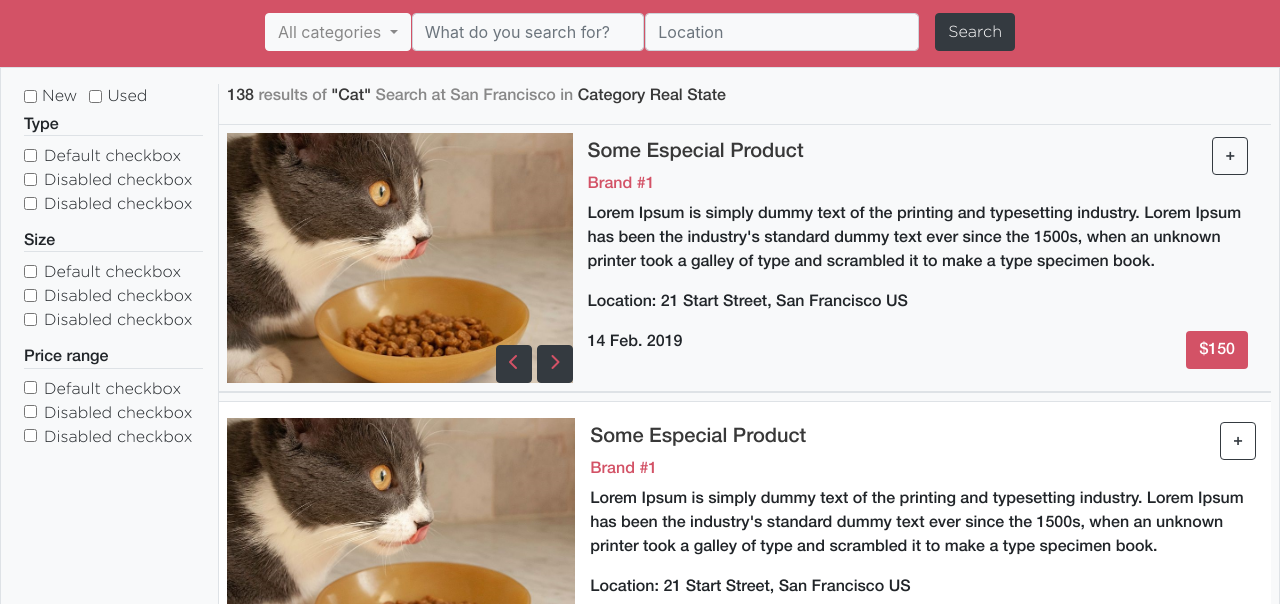
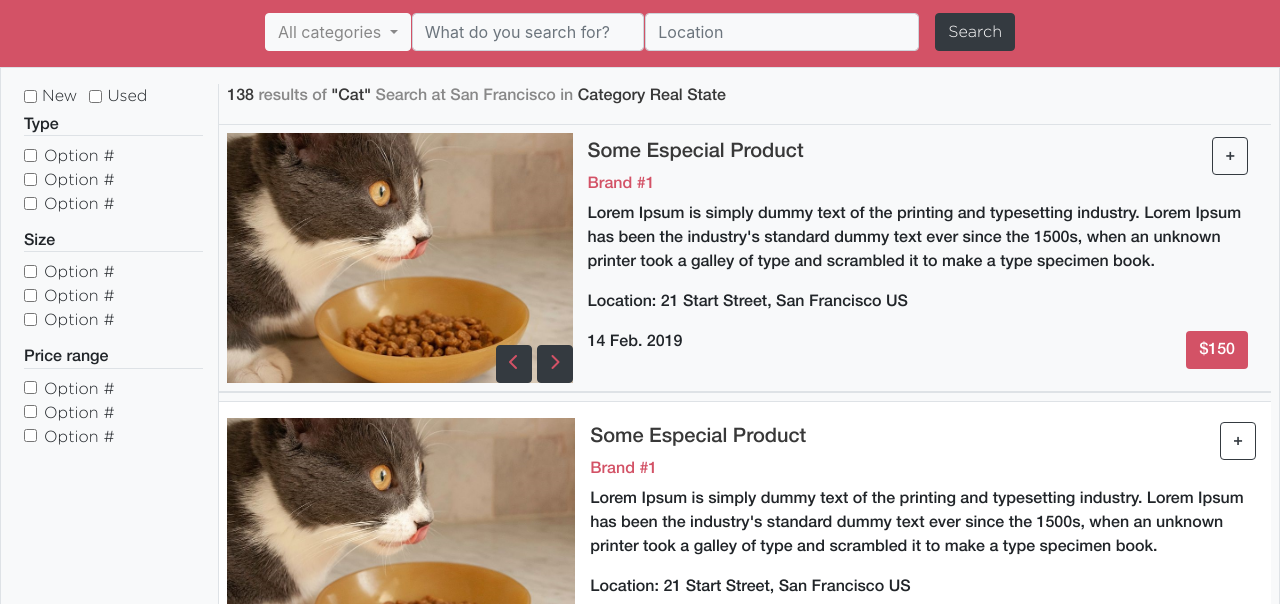
Before and after one commit to abdelp/html-capstone, a website: page search-results.html in a window 1280 px wide. Shown: the part 196-800 px from the top of the page. Drawn offline with nearby package versions, Linux system fonts and the light colour scheme.

Commit message:
Fix parameters resolution

```diff
--- a/search-results.html
+++ b/search-results.html
@@ -132,19 +132,19 @@
                     <div class="form-check">
                       <input class="form-check-input" type="checkbox" value="" id="defaultCheck1">
                       <label class="form-check-label" for="defaultCheck1">
-                        Default checkbox
+                        Option #
                       </label>
                     </div>
                     <div class="form-check">
                       <input class="form-check-input" type="checkbox" value="" id="defaultCheck2">
                       <label class="form-check-label" for="defaultCheck2">
-                        Disabled checkbox
+                        Option #
                       </label>
                     </div>
                     <div class="form-check">
                       <input class="form-check-input" type="checkbox" value="" id="defaultCheck2">
                       <label class="form-check-label" for="defaultCheck2">
-                        Disabled checkbox
+                        Option #
                       </label>
                     </div>
                   </div>
@@ -154,19 +154,19 @@
                     <div class="form-check">
                       <input class="form-check-input" type="checkbox" value="" id="defaultCheck1">
                       <label class="form-check-label" for="defaultCheck1">
-                        Default checkbox
+                        Option #
                       </label>
                     </div>
                     <div class="form-check">
                       <input class="form-check-input" type="checkbox" value="" id="defaultCheck2">
                       <label class="form-check-label" for="defaultCheck2">
-                        Disabled checkbox
+                        Option #
                       </label>
                     </div>
                     <div class="form-check">
                       <input class="form-check-input" type="checkbox" value="" id="defaultCheck2">
                       <label class="form-check-label" for="defaultCheck2">
-                        Disabled checkbox
+                        Option #
                       </label>
                     </div>
                   </div>
@@ -193,19 +193,19 @@
                   <div class="form-check">
                     <input class="form-check-input" type="checkbox" value="" id="defaultCheck1">
                     <label class="form-check-label" for="defaultCheck1">
-                      Default checkbox
+                      Option #
                     </label>
                   </div>
                   <div class="form-check">
                     <input class="form-check-input" type="checkbox" value="" id="defaultCheck2">
                     <label class="form-check-label" for="defaultCheck2">
-                      Disabled checkbox
+                      Option #
                     </label>
                   </div>
                   <div class="form-check">
                     <input class="form-check-input" type="checkbox" value="" id="defaultCheck2">
                     <label class="form-check-label" for="defaultCheck2">
-                      Disabled checkbox
+                      Option #
                     </label>
                   </div>
                 </div>
@@ -215,19 +215,19 @@
                   <div class="form-check">
                     <input class="form-check-input" type="checkbox" value="" id="defaultCheck1">
                     <label class="form-check-label" for="defaultCheck1">
-                      Default checkbox
+                      Option #
                     </label>
                   </div>
                   <div class="form-check">
                     <input class="form-check-input" type="checkbox" value="" id="defaultCheck2">
                     <label class="form-check-label" for="defaultCheck2">
-                      Disabled checkbox
+                      Option #
                     </label>
                   </div>
                   <div class="form-check">
                     <input class="form-check-input" type="checkbox" value="" id="defaultCheck2">
                     <label class="form-check-label" for="defaultCheck2">
-                      Disabled checkbox
+                      Option #
                     </label>
                   </div>
                 </div>
@@ -237,19 +237,19 @@
                   <div class="form-check">
                     <input class="form-check-input" type="checkbox" value="" id="defaultCheck1">
                     <label class="form-check-label" for="defaultCheck1">
-                      Default checkbox
+                      Option #
                     </label>
                   </div>
                   <div class="form-check">
                     <input class="form-check-input" type="checkbox" value="" id="defaultCheck2">
                     <label class="form-check-label" for="defaultCheck2">
-                      Disabled checkbox
+                      Option #
                     </label>
                   </div>
                   <div class="form-check">
                     <input class="form-check-input" type="checkbox" value="" id="defaultCheck2">
                     <label class="form-check-label" for="defaultCheck2">
-                      Disabled checkbox
+                      Option #
                     </label>
                   </div>
                 </div>
```
